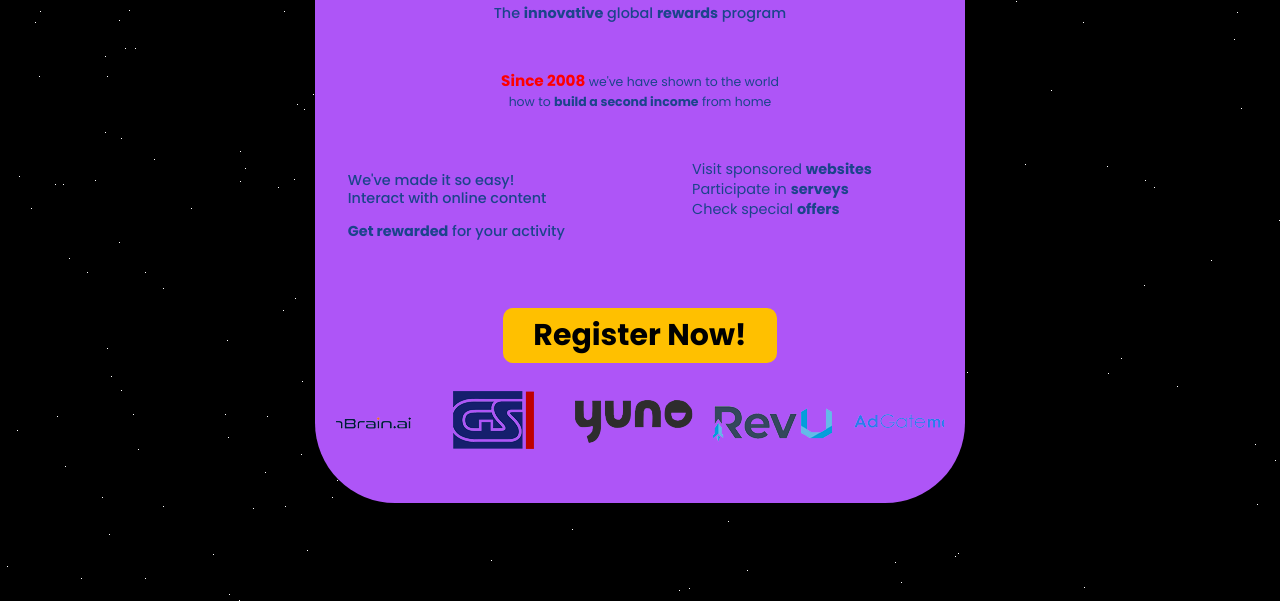
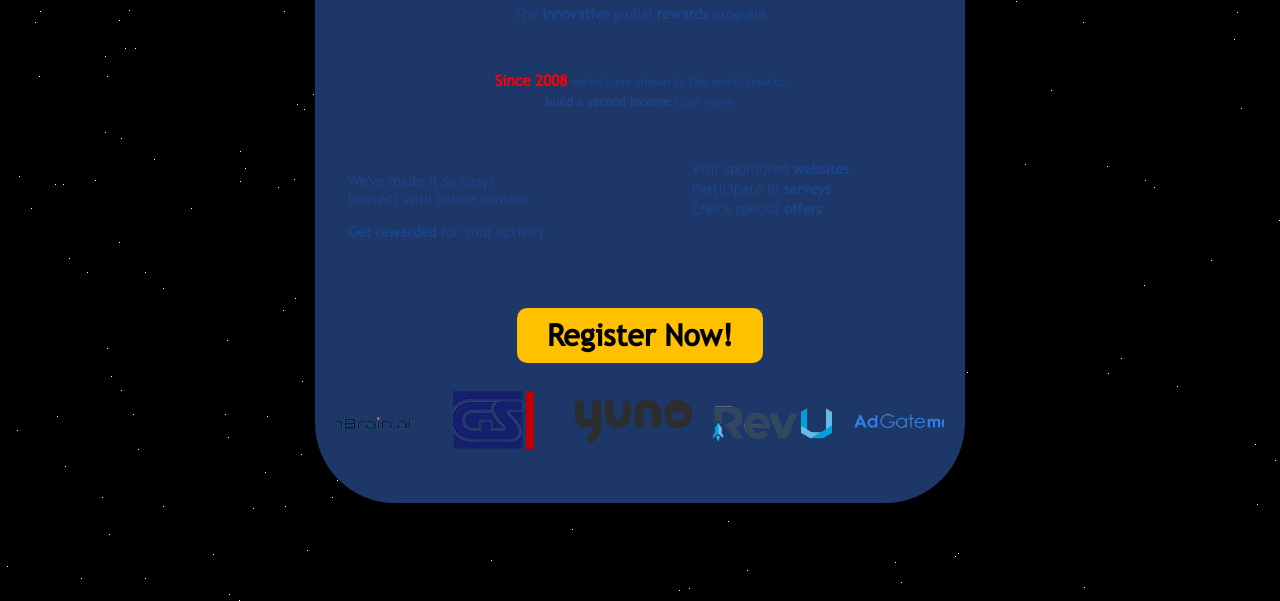
Before and after one commit to hamza786504/newbux, a plain HTML site: page index.html in a window 1280 px wide. Shown: the part 199-800 px from the top of the page. Drawn offline with nearby package versions, Linux system fonts and the light colour scheme.

Commit message:
main block background color changed and font family added

```diff
--- a/css/style.css
+++ b/css/style.css
@@ -1,9 +1,12 @@
-@import url('https://fonts.googleapis.com/css2?family=Poppins:wght@100;200;300;400;500;600;700;800;900&display=swap');
+@font-face {
+    font-family: "trebuc.ttf";
+    src: url("../font/trebuc.ttf");
+}
 *{
     padding: 0;
     margin: 0;
     outline: none;
-    font-family: 'Poppins', sans-serif;
+    font-family: "trebuc.ttf";
 }
 body{
     background-image: url("../images/Black\ Background.gif");
@@ -22,7 +25,7 @@ a{
     --yellow: #ffc000;
 }
 .main_cover{
-    background: rgb(174, 85, 247);
+    background-color: #1c3768;
     border-radius: 5em;
     max-width: 650px;
     width: 95%;
```
Also changed, not shown: font/Trebuchet-MS-Italic.ttf (added), font/trebuc.ttf (added).
